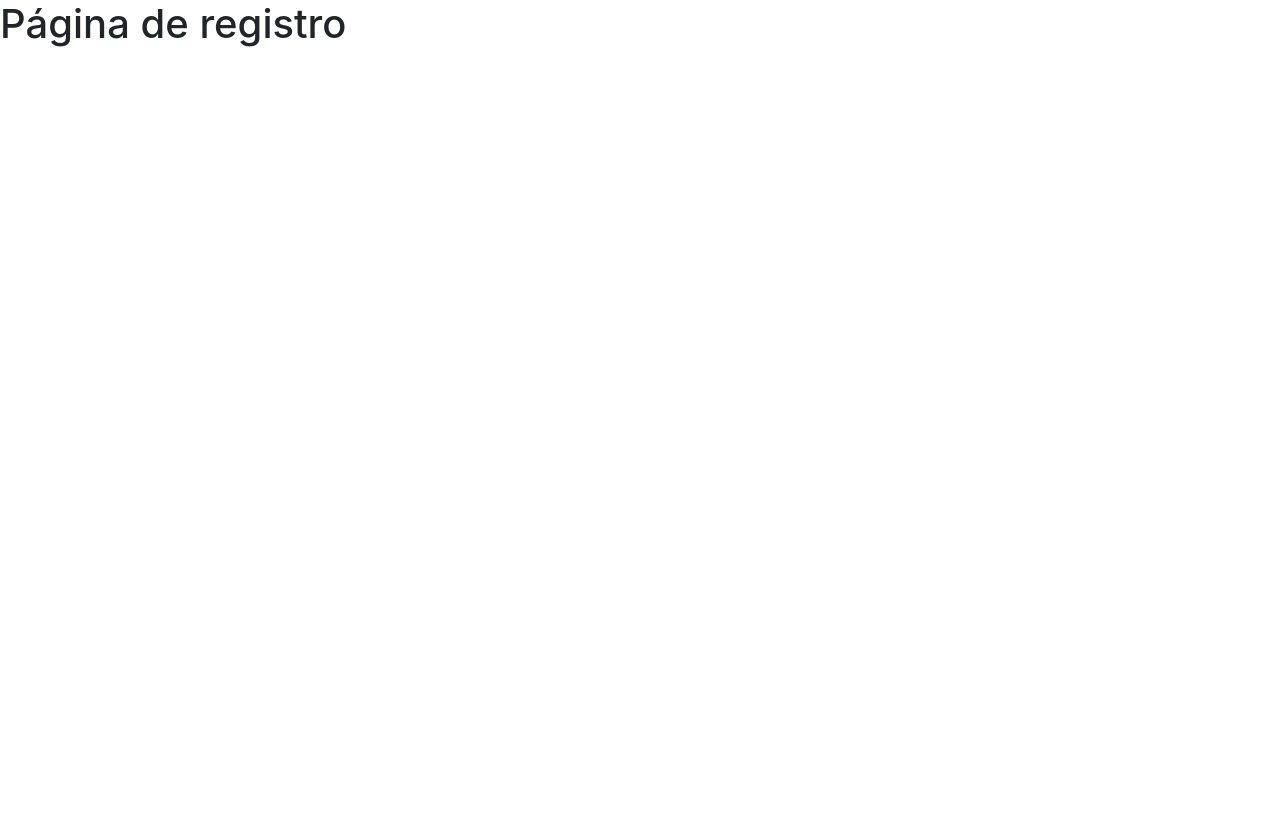
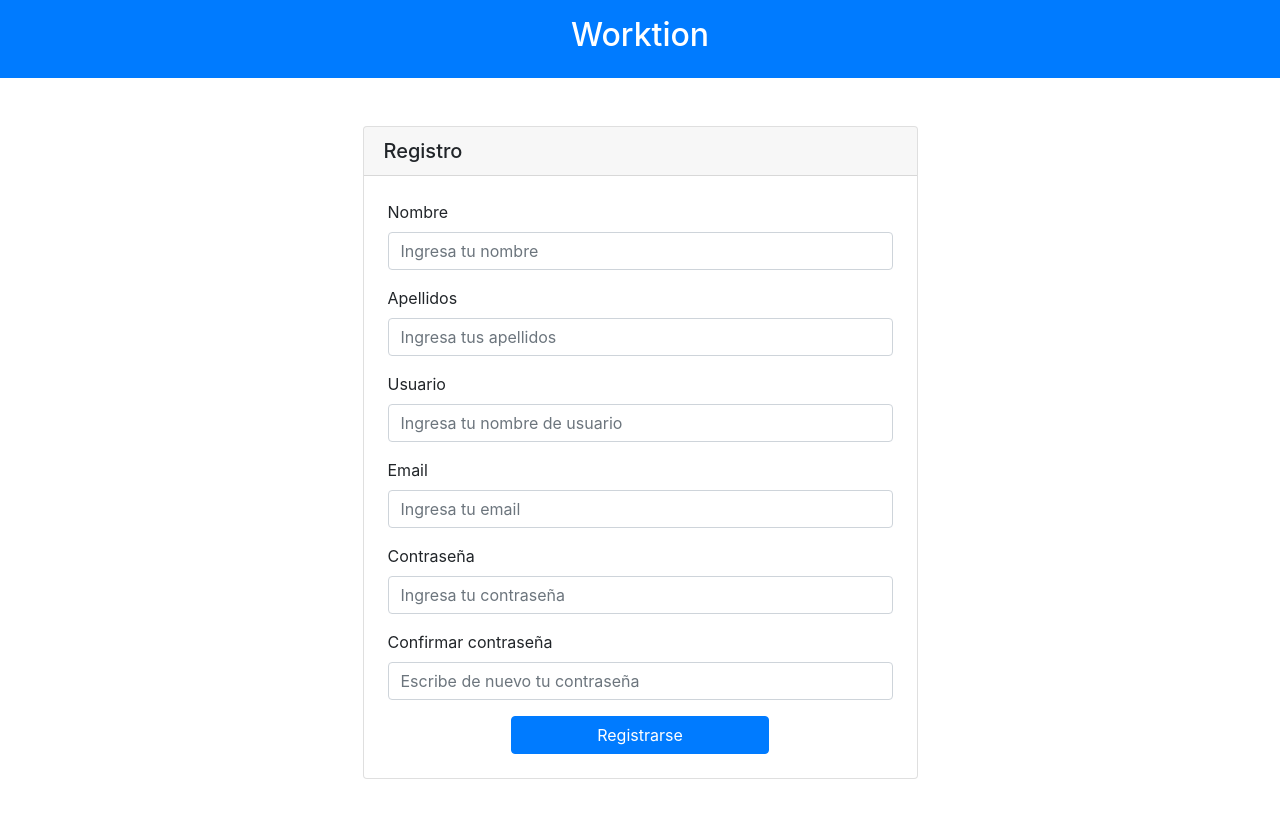
Before and after one commit to Worktion/worktion-app-web, a React app: page /register in a window 1280 px wide. Shown: the top 818 px of the page. Built offline with nearby package versions, Linux system fonts and the light colour scheme.

Commit message:
Register form created

```diff
--- a/src/Pages/LoginPage/LoginPage.jsx
+++ b/src/Pages/LoginPage/LoginPage.jsx
@@ -62,8 +62,8 @@ const LoginPage = () => {
         content={error}
         closeError={closeError}
       ></CustomAlert>
-      <Container>
-        <Card className=" m-5">
+      <Container className='d-flex justify-content-center'>
+        <Card className=" m-5 d-inline-flex">
           <Card.Header as="h5">Iniciar sesión</Card.Header>
           <Card.Body>
             <Form className="m-3">
--- a/src/Pages/RegisterPage/RegisterPage.jsx
+++ b/src/Pages/RegisterPage/RegisterPage.jsx
@@ -1,9 +1,73 @@
-import React from "react";
+import React from 'react';
+import { Form, Button, Card, Container, Navbar } from 'react-bootstrap';
+
 
 const RegisterPage = () => {
   return (
     <div>
-      <h1>Página de registro</h1>
+      <Navbar expand="lg" variant="dark justify-content-center" bg="primary">
+        <Navbar.Text className="h2 text-white" href="#">
+          Worktion
+        </Navbar.Text>
+      </Navbar>
+      <Container className='d-flex justify-content-center'>
+        <Card className='m-5 d-inline-flex w-50'>
+          <Card.Header as='h5'>Registro</Card.Header>
+          <Card.Body>
+            <Form className='m-1'>
+            <Form.Group controlId='first_name'>
+              <Form.Label>Nombre</Form.Label>
+              <Form.Control
+                type='text'
+                placeholder='Ingresa tu nombre'
+                />
+            </Form.Group>
+            <Form.Group controlId='last_name'>
+              <Form.Label>Apellidos</Form.Label>
+              <Form.Control
+                type='text'
+                placeholder='Ingresa tus apellidos'
+                />
+            </Form.Group>
+            <Form.Group controlId='username'>
+              <Form.Label>Usuario</Form.Label>
+              <Form.Control
+                type='text'
+                placeholder='Ingresa tu nombre de usuario'
+                />
+            </Form.Group>
+            <Form.Group controlId='email'>
+              <Form.Label>Email</Form.Label>
+              <Form.Control
+                type='email'
+                placeholder='Ingresa tu email'
+                />
+            </Form.Group>
+            <Form.Group controlId='password'>
+              <Form.Label>Contraseña</Form.Label>
+              <Form.Control
+                type='password'
+                placeholder='Ingresa tu contraseña'
+                />
+            </Form.Group>
+            <Form.Group controlId='confirm_password'>
+              <Form.Label>Confirmar contraseña</Form.Label>
+              <Form.Control
+                type='password'
+                placeholder='Escribe de nuevo tu contraseña'
+                />
+            </Form.Group>
+            <Form.Row className='d-flex justify-content-center'>
+              <Button className='w-50'
+                variant='primary'
+                type='submit'>
+                Registrarse
+              </Button>
+            </Form.Row>
+            </Form>
+          </Card.Body>
+        </Card>
+      </Container>
     </div>
   );
 };
```
